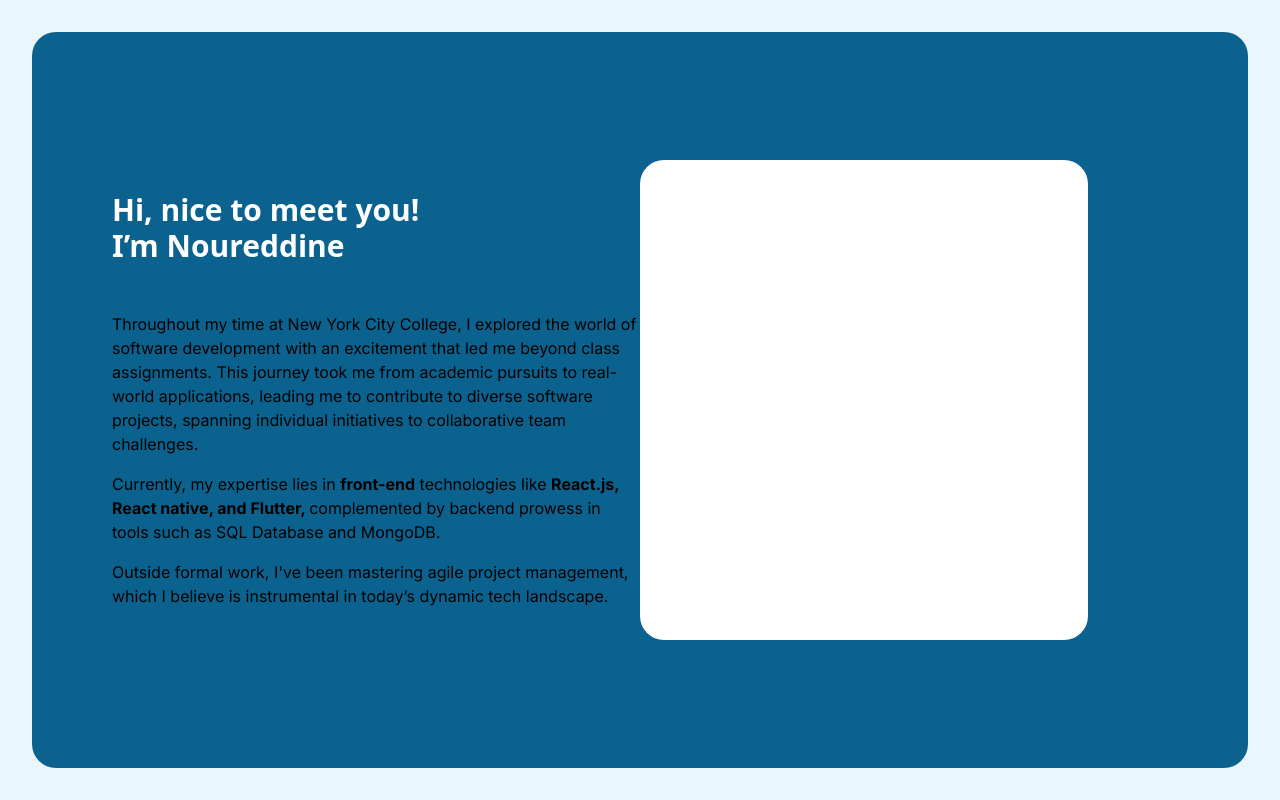
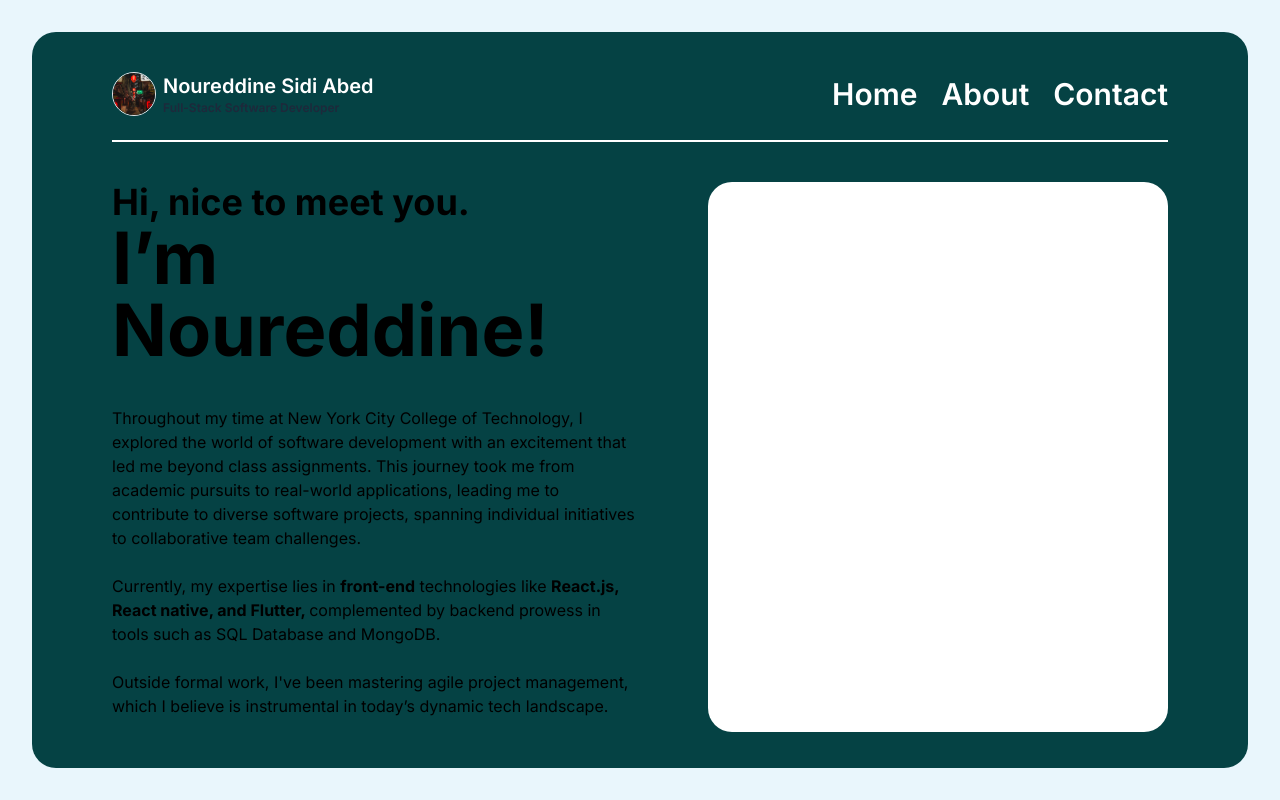
Before and after one commit to Noureddine-prg/portfolio-website, a Next.js app: page /about in a window 1280 px wide. Built offline with nearby package versions, Linux system fonts and the light colour scheme.

Commit message:
Adjusted landing color card. Added more styles to about layout; finished bio section

```diff
--- a/src/app/about/page.tsx
+++ b/src/app/about/page.tsx
@@ -1,37 +1,41 @@
 import Wrapper from "@components/components/Wrapper";
 import { CardTitle } from "@components/components/Typography";
+import Navbar from "@components/components/Navbar/Navbar";
 
 export default function About() {
   return (
-    <Wrapper bgColor="bg-[#0B628E]">
+    <Wrapper bgColor="bg-[#054244]">
+
+      <Navbar/>
+
       {/* Bio Section */}
-      <div className="flex flex-row w-full h-full">
+      <div className="flex flex-row w-full h-screen">
         {/* Left Side */}
-        <div className="w-1/2 flex flex-col justify-center">
-          <CardTitle> Hi, nice to meet you! </CardTitle>
-          <CardTitle> I’m Noureddine </CardTitle>
+        <div className="w-1/2 flex flex-col ">
+          <span className="font-bold text-4xl"> Hi, nice to meet you. </span>
+          <span className="font-bold text-7xl"> I’m Noureddine! </span>
           <div>
-            <h1 className=" max-w-[650px] mt-12">
-              Throughout my time at New York City College, I explored the world
+            <h1 className=" max-w-[650px] mt-10 ">
+              Throughout my time at New York City College of Technology, I explored the world
               of software development with an excitement that led me beyond
               class assignments. This journey took me from academic pursuits to
               real-world applications, leading me to contribute to diverse
               software projects, spanning individual initiatives to
               collaborative team challenges.
-              <div className="mt-4" />
+              <div className="mt-6" />
               Currently, my expertise lies in <b>front-end</b> technologies like{" "}
               <b> React.js, React native, and Flutter, </b>complemented by
               backend prowess in tools such as SQL Database and MongoDB.
               <br />
-              <div className="mt-4" />
+              <div className="mt-6" />
               Outside formal work, I've been mastering agile project management,
               which I believe is instrumental in today’s dynamic tech landscape.
             </h1>
           </div>
         </div>
         {/* Right Side */}
-        <div className="w-1/2 flex flex-col justify-center">
-          <div className="h-5/6 max-w-md bg-white rounded-3xl"></div>
+        <div className="w-1/2 flex flex-col items-end">
+          <div className="w-[460px] h-[550px] bg-white rounded-3xl"/>
         </div>
       </div>
 
--- a/src/app/page.tsx
+++ b/src/app/page.tsx
@@ -21,7 +21,7 @@ export default function Home() {
 
         {/* About Card */}
         <LandingCard
-          customColor="bg-[#0B628E]"
+          customColor="bg-[#054244]"
           pageRoute="/about"
           cardText="About"
           icon="/Icons/person.svg"
--- a/src/components/LandingCards/greetingCard.tsx
+++ b/src/components/LandingCards/greetingCard.tsx
@@ -23,7 +23,7 @@ export default function GreetingCard(props: IGreetingCard) {
     <>
       {/* Intro Card */}
       <div
-        className={`lg:col-span-2
+        className={`lg:col-span-2 border-2 border-black
         ${props.customColor}
         ${
           (props.cardsFadedOut && props.activeCard !== "About") ||
--- a/src/components/LandingCards/landingCard.tsx
+++ b/src/components/LandingCards/landingCard.tsx
@@ -63,6 +63,8 @@ export default function LandingCard(props: ILandingCard) {
     "z-1",
     "transition-all",
     "duration-500",
+    "border-2",
+    "border-black",
     props.cardsFadedOut && props.activeCard !== props.cardText
       ? "opacity-0"
       : "",
--- /dev/null
+++ b/src/components/Navbar/Navbar.tsx
@@ -0,0 +1,29 @@
+export default function Navbar(props: any) {
+    return(
+        <div className=" text-white pb-6 border-b-2 border-white mb-10">
+            <div className="container mx-auto flex justify-between items-center ">
+
+                <div className="font-semibold flex flex-row">
+
+                    <img
+                    src="/japanBG.png"
+                    alt="Main Image"
+                    className="w-11 h-11 rounded-3xl object-cover object-center mr-[7px] border"
+                    />
+
+                    <div className="flex flex-col">
+                        <span className="text-xl">Noureddine Sidi Abed</span>
+                        <span className="text-xs text-slate-800">Full-Stack Software Developer</span>
+                    </div>
+
+                </div>
+
+                <ul className="flex text-3xl space-x-6 font-semibold">
+                    <li><a href="/" className="hover:text-black transition duration-500">Home</a></li>
+                    <li><a href="/about" className="hover:text-black transition duration-500">About</a></li>
+                    <li><a href="/contact" className="hover:text-black transition duration-500">Contact</a></li>
+                </ul>
+            </div>
+      </div>
+    );
+}
--- a/src/components/Wrapper/index.tsx
+++ b/src/components/Wrapper/index.tsx
@@ -1,10 +1,14 @@
 export default function Wrapper(props: any) {
   return (
-    <div className="flex  justify-center w-screen h-screen p-8 bg-[#E9F6FC] relative">
+    <div className="flex justify-center w-screen h-screen p-8 bg-[#E9F6FC] relative">
       <div
-        className={`w-full h-full overflow-y-auto rounded-3xl p-20 ${props.bgColor}`}
+        className={`flex flex-col w-full h-full overflow-y-auto rounded-3xl pl-20 pr-20 pt-10 ${props.bgColor}`}
       >
-        {props.children}
+
+        <div className="flex-1 overflow-y-auto">
+          {props.children}
+          {props.navbar}
+        </div>
       </div>
     </div>
   );
```
